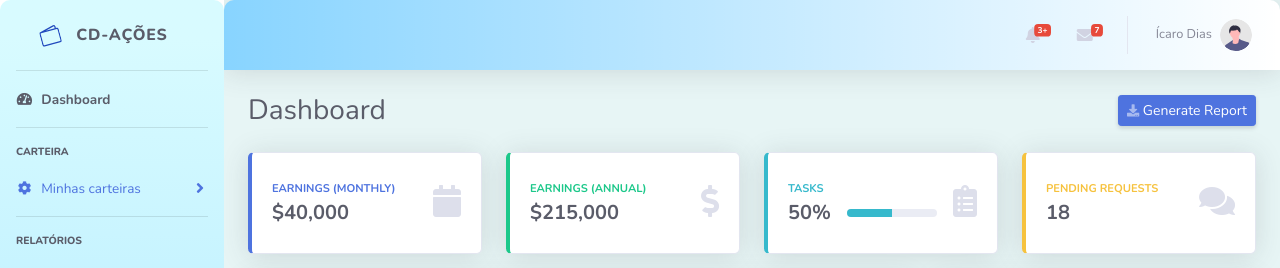
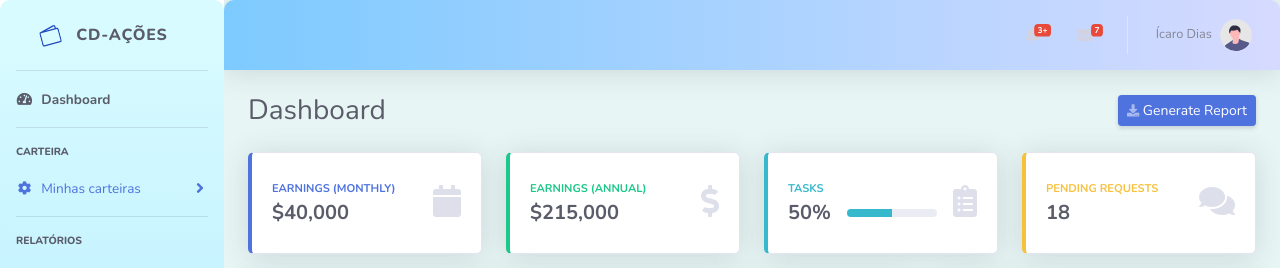
Before and after one commit to Web-2-Carteira-de-Acoes/carteira_digital_de_acoes, a Django app: page / in a window 1280 px wide. Shown: the top 268 px of the page. Run offline with Django 3.2, Linux system fonts and the light colour scheme; some libraries are stand-ins or nearby versions.

Commit message:
tracando cor do gradiente, na navbar

```diff
--- a/static/css/styles_layout.css
+++ b/static/css/styles_layout.css
@@ -3,7 +3,7 @@
 }
 
 .navbar {
-    background: linear-gradient(90.03deg, rgba(0, 163, 255, 0.63) -35.28%, rgba(0, 163, 255, 0) 99.98%), #D6DAFF;
+    background: linear-gradient(90.03deg, rgba(0, 163, 255, 0.63) -35.28%, #D6DAFF);
     box-shadow: 0px 4px 4px rgba(0, 0, 0, 0.25);
     border-radius: 10px 10px 0px 0px;
 }
```
